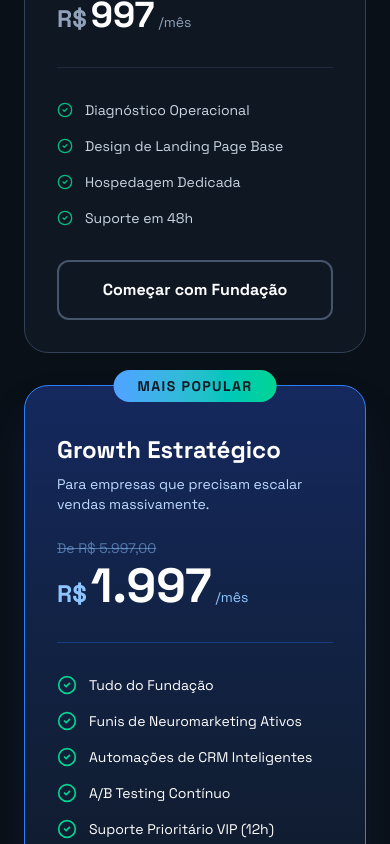
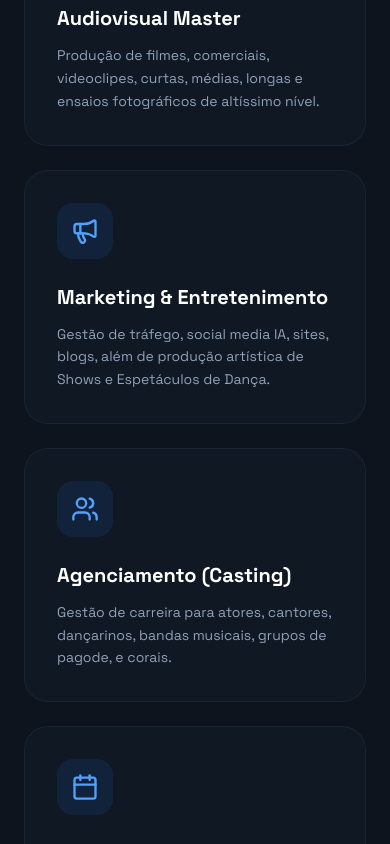
Before and after one commit to urbanamenteproducoes/f-laure-diagnostic, a React (Vite) app: page / in a window 390 px wide. Shown: the part 5080-5924 px from the top of the page. Built offline with nearby package versions, Linux system fonts and the light colour scheme.

Commit message:
feat(services): Add comprehensive ecosystem, laws, audiovisual and arts agency services to LP and README

```diff
--- a/src/components/LandingPage.tsx
+++ b/src/components/LandingPage.tsx
@@ -1,6 +1,6 @@
 import React, { useState, useEffect } from 'react';
 import { motion } from 'motion/react';
-import { Layers, ShieldCheck, Clock, CheckCircle2, Trophy, Star, ArrowRight, Activity, Users, Lock, ChevronRight, Zap } from 'lucide-react';
+import { Layers, ShieldCheck, Clock, CheckCircle2, Trophy, Star, ArrowRight, Activity, Users, Lock, ChevronRight, Zap, Video, Calendar, Music, Megaphone, PenTool, LayoutTemplate } from 'lucide-react';
 
 interface Props {
   onStart: () => void;
@@ -255,6 +255,33 @@ export default function LandingPage({ onStart, onAdmin }: Props) {
           </div>
         </section>
 
+        {/* ECOSSISTEMA 360 */}
+        <section className="px-6 lg:px-20 py-24 bg-[#0d141d] border-t border-white/5">
+          <div className="max-w-7xl mx-auto">
+            <div className="text-center mb-16">
+              <h2 className="text-3xl md:text-5xl font-black text-white mb-6">Ecossistema F-Laure 360º</h2>
+              <p className="text-slate-400 text-lg max-w-3xl mx-auto">Não somos apenas uma agência, somos uma produtora e assessoria completa. Integramos as principais vertentes da arte, mídia e negócios para blindar a sua marca e escalar sua carreira ou projeto corporativo.</p>
+            </div>
+
+            <div className="grid grid-cols-1 md:grid-cols-2 lg:grid-cols-4 gap-6">
+              {[
+                { icon: Video, title: "Audiovisual Master", desc: "Produção de filmes, comerciais, videoclipes, curtas, médias, longas e ensaios fotográficos de altíssimo nível." },
+                { icon: Megaphone, title: "Marketing & Entretenimento", desc: "Gestão de tráfego, social media IA, sites, blogs, além de produção artística de Shows e Espetáculos de Dança." },
+                { icon: Users, title: "Agenciamento (Casting)", desc: "Gestão de carreira para atores, cantores, dançarinos, bandas musicais, grupos de pagode, e corais." },
+                { icon: Calendar, title: "Eventos & Leis Culturais", desc: "Produção de festas e captação de recursos especializada via Leis de Incentivo, Editais e Projetos Sociais (Rouanet, etc)." }
+              ].map((item, i) => (
+                <div key={i} className="bg-slate-800/20 border border-slate-700/30 p-8 rounded-3xl hover:border-blue-500/30 transition-colors group">
+                  <div className="w-14 h-14 rounded-2xl bg-blue-500/10 flex items-center justify-center mb-6 group-hover:bg-blue-500/20 transition-colors">
+                    <item.icon className="w-7 h-7 text-blue-400" />
+                  </div>
+                  <h3 className="text-xl font-bold text-white mb-3">{item.title}</h3>
+                  <p className="text-slate-400 text-sm leading-relaxed">{item.desc}</p>
+                </div>
+              ))}
+            </div>
+          </div>
+        </section>
+
         {/* ESTRUTURA DE PLANOS (Anchor Pricing, Scarcity, Most Popular badge) */}
         <section className="px-6 lg:px-20 py-24 bg-[#0a1017]" id="planos">
           <div className="max-w-7xl mx-auto flex flex-col items-center">
@@ -277,7 +304,7 @@ export default function LandingPage({ onStart, onAdmin }: Props) {
                   </p>
                 </div>
                 <ul className="flex flex-col gap-4 mb-8">
-                  {['Diagnóstico Operacional', 'Design de Landing Page Base', 'Hospedagem Dedicada', 'Suporte em 48h'].map((ft, i) => (
+                  {['Identidade Visual e Social Media Base', 'Design de Landing Page / Blog', 'Ensaios Fotográficos Iniciais', 'Suporte em 48h'].map((ft, i) => (
                     <li key={i} className="flex items-center gap-3 text-slate-300 text-sm">
                       <CheckCircle2 className="w-4 h-4 text-emerald-500" /> {ft}
                     </li>
@@ -305,7 +332,7 @@ export default function LandingPage({ onStart, onAdmin }: Props) {
                   </p>
                 </div>
                 <ul className="flex flex-col gap-4 mb-8">
-                  {['Tudo do Fundação', 'Funis de Neuromarketing Ativos', 'Automações de CRM Inteligentes', 'A/B Testing Contínuo', 'Suporte Prioritário VIP (12h)'].map((ft, i) => (
+                  {['Tudo do Fundação', 'Produção Audiovisual e Comercial', 'Agenciamento e Gestão de Carreira', 'Automação Estratégica IA', 'Eventos e Captação de Recursos (Leis)'].map((ft, i) => (
                     <li key={i} className="flex items-start gap-3 text-white text-sm">
                       <CheckCircle2 className="w-5 h-5 text-emerald-400 flex-shrink-0" /> {ft}
                     </li>
@@ -333,7 +360,7 @@ export default function LandingPage({ onStart, onAdmin }: Props) {
                   </p>
                 </div>
                 <ul className="flex flex-col gap-4 mb-8">
-                  {['Ecossistema Digital Completo', 'Múltiplas Integrações Complexas', 'Dashboard de BI em Tempo Real', 'Time Dedicado (Squad)', 'Gestão de Crise'].map((ft, i) => (
+                  {['Audiovisual (Filmes, Curtas e Longas)', 'Captação Avançada (Leis e Editais)', 'Ecossistema Tecnológico Interligado', 'Produção de Mega Eventos e Shows', 'Time Dedicado Master (Atores/Músicos)'].map((ft, i) => (
                     <li key={i} className="flex items-center gap-3 text-slate-300 text-sm">
                       <CheckCircle2 className="w-4 h-4 text-emerald-500" /> {ft}
                     </li>
```
Also changed, not shown: 1 other file (tests, documents, lock files or other folders).
